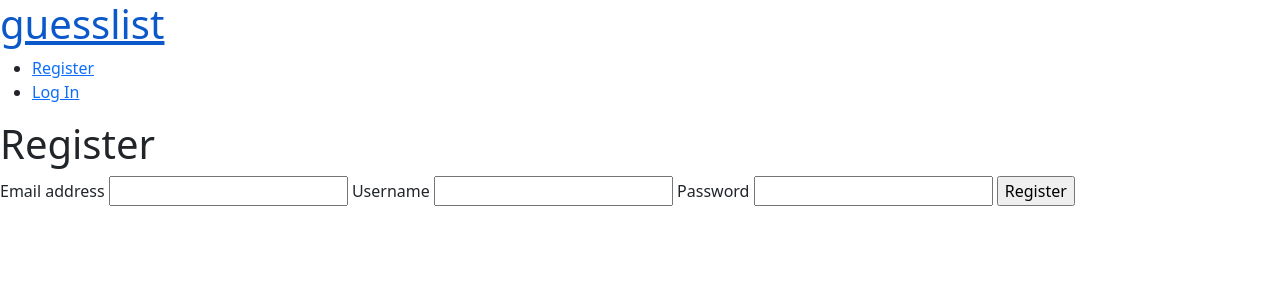
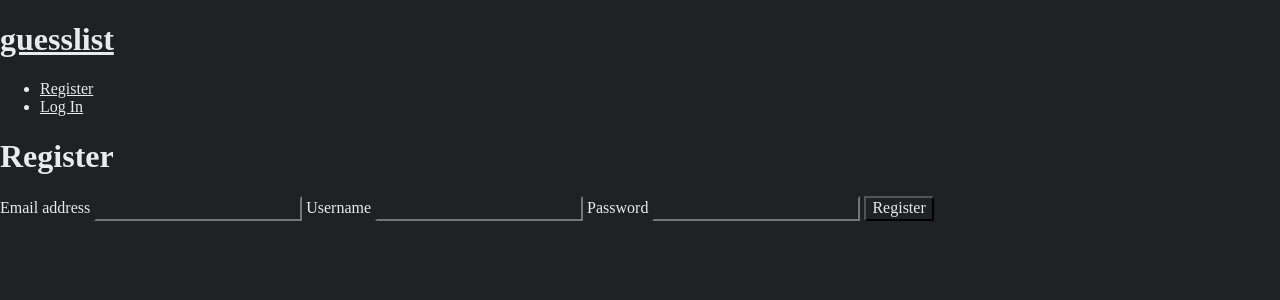
Before and after one commit to jaholgate/guesslist-public, a Flask app: page /auth/register in a window 1280 px wide. Shown: the top 300 px of the page. Run offline with Flask 3, Linux system fonts and the light colour scheme.

Commit message:
Swapped bootstrap for normalize, inverted bg and text color

```diff
--- a/guesslist/static/style.css
+++ b/guesslist/static/style.css
@@ -1,112 +1,4 @@
-html {
-	font-family: sans-serif;
-	background: #eee;
-	padding: 1rem;
+* {
+	background: #202124;
+	color: #e8eaed;
 }
-body {
-	max-width: 960px;
-	margin: 0 auto;
-	background: white;
-}
-h1 {
-	font-family: serif;
-	color: #377ba8;
-	margin: 1rem 0;
-}
-a {
-	color: #377ba8;
-}
-hr {
-	border: none;
-	border-top: 1px solid lightgray;
-}
-nav {
-	background: lightgray;
-	display: flex;
-	align-items: center;
-	padding: 0 0.5rem;
-}
-nav h1 {
-	flex: auto;
-	margin: 0;
-}
-nav h1 a {
-	text-decoration: none;
-	padding: 0.25rem 0.5rem;
-}
-nav ul {
-	display: flex;
-	list-style: none;
-	margin: 0;
-	padding: 0;
-}
-nav ul li a,
-nav ul li span,
-header .action {
-	display: block;
-	padding: 0.5rem;
-}
-.content {
-	padding: 0 1rem 1rem;
-}
-.content > header {
-	border-bottom: 1px solid lightgray;
-	display: flex;
-	align-items: flex-end;
-}
-.content > header h1 {
-	flex: auto;
-	margin: 1rem 0 0.25rem 0;
-}
-.flash {
-	margin: 1em 0;
-	padding: 1em;
-	background: #cae6f6;
-	border: 1px solid #377ba8;
-}
-.post > header {
-	display: flex;
-	align-items: flex-end;
-	font-size: 0.85em;
-}
-.post > header > div:first-of-type {
-	flex: auto;
-}
-.post > header h1 {
-	font-size: 1.5em;
-	margin-bottom: 0;
-}
-.post .about {
-	color: slategray;
-	font-style: italic;
-}
-.post .body {
-	white-space: pre-line;
-}
-.content:last-child {
-	margin-bottom: 0;
-}
-.content form {
-	margin: 1em 0;
-	display: flex;
-	flex-direction: column;
-}
-.content label {
-	font-weight: bold;
-	margin-bottom: 0.5em;
-}
-.content input,
-.content textarea {
-	margin-bottom: 1em;
-}
-.content textarea {
-	min-height: 12em;
-	resize: vertical;
-}
-input.danger {
-	color: #cc2f2e;
-}
-input[type='submit'] {
-	align-self: start;
-	min-width: 10em;
-}
--- a/guesslist/templates/base.html
+++ b/guesslist/templates/base.html
@@ -1,7 +1,14 @@
 <!DOCTYPE html>
 <title>{% block title %}{% endblock %} - guesslist</title>
-<!-- <link rel="stylesheet" href="{{ url_for('static', filename='style.css') }}" /> -->
-<link rel="stylesheet" href="https://cdn.jsdelivr.net/npm/bootstrap@5.2.3/dist/css/bootstrap.min.css" integrity="sha384-rbsA2VBKQhggwzxH7pPCaAqO46MgnOM80zW1RWuH61DGLwZJEdK2Kadq2F9CUG65" crossorigin="anonymous" />
+<link
+	rel="stylesheet"
+	href="https://cdnjs.cloudflare.com/ajax/libs/normalize/8.0.1/normalize.min.css"
+	integrity="sha512-NhSC1YmyruXifcj/KFRWoC561YpHpc5Jtzgvbuzx5VozKpWvQ+4nXhPdFgmx8xqexRcpAglTj9sIBWINXa8x5w=="
+	crossorigin="anonymous"
+	referrerpolicy="no-referrer"
+/>
+<link rel="stylesheet" href="{{ url_for('static', filename='style.css') }}" />
+<!-- <link rel="stylesheet" href="https://cdn.jsdelivr.net/npm/bootstrap@5.2.3/dist/css/bootstrap.min.css" integrity="sha384-rbsA2VBKQhggwzxH7pPCaAqO46MgnOM80zW1RWuH61DGLwZJEdK2Kadq2F9CUG65" crossorigin="anonymous" /> -->
 <nav>
 	<h1><a href="{{ url_for('index.index') }}">guesslist</a></h1>
 	<ul>
```
